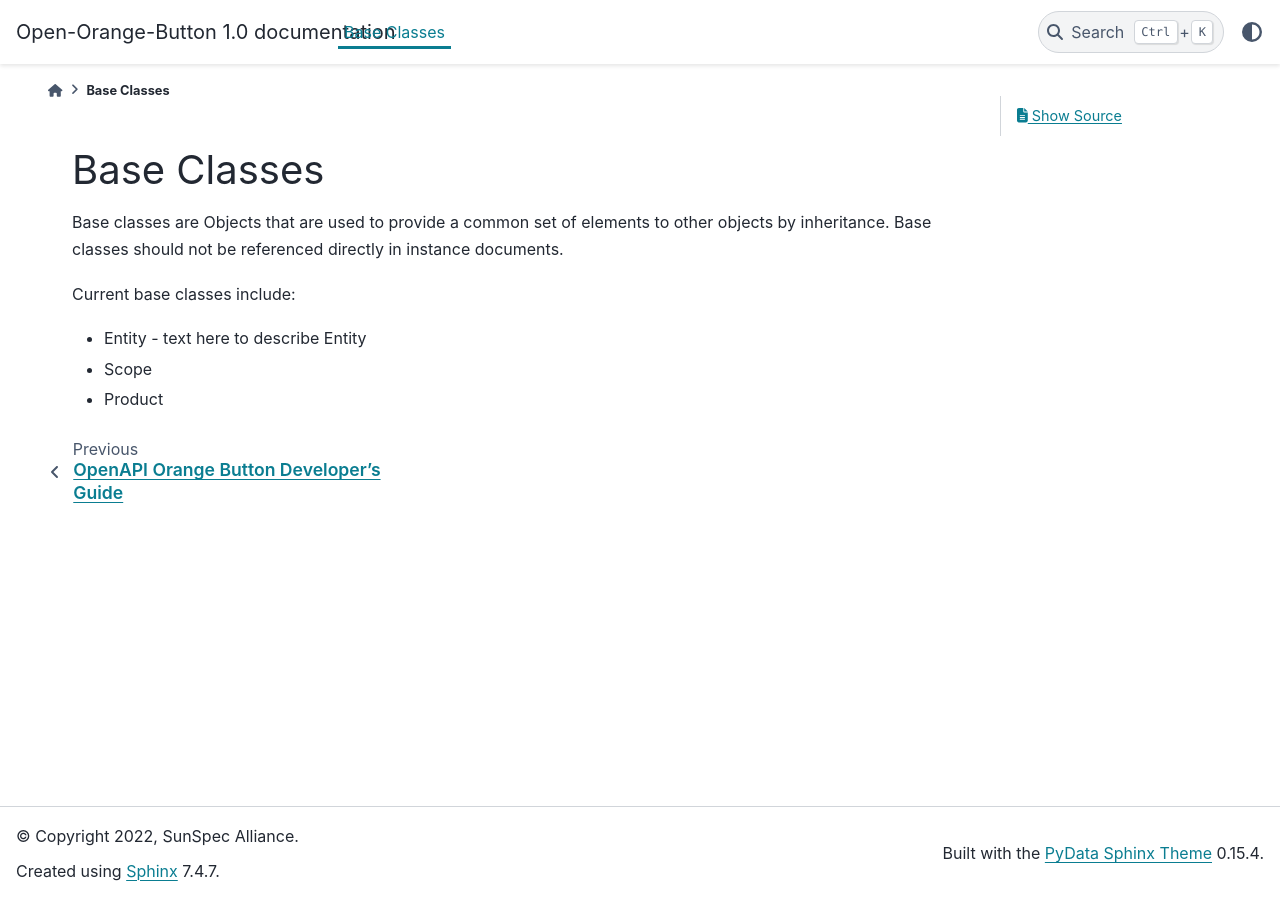
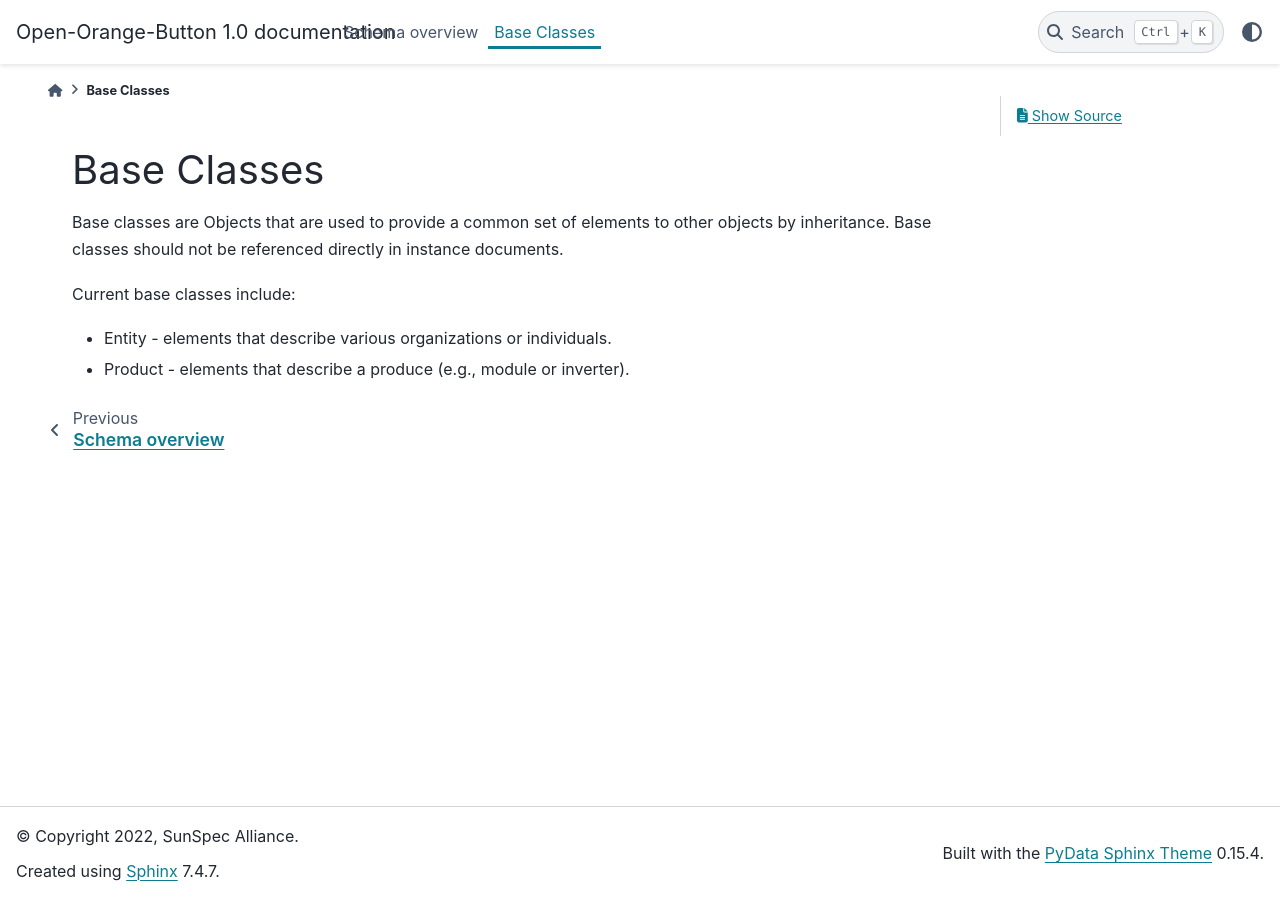
Before and after one commit to Open-Orange-Button/Orange-Button-Taxonomy, a Sphinx documentation site: the page built from docs/sphinx/source/baseclasses.rst, in a window 1280 px wide. Built offline with Sphinx 7.4.7 and the PyData theme 0.15.4, drawn with Linux system fonts in a browser that asks for light colours.

Commit message:
add overview

```diff
--- a/docs/sphinx/source/baseclasses.rst
+++ b/docs/sphinx/source/baseclasses.rst
@@ -7,6 +7,5 @@
 
 Current base classes include:
 
-* Entity - text here to describe Entity
-* Scope
-* Product
+* Entity - elements that describe various organizations or individuals.
+* Product - elements that describe a produce (e.g., module or inverter).
--- a/docs/sphinx/source/index.rst
+++ b/docs/sphinx/source/index.rst
@@ -7,6 +7,7 @@
 .. toctree::
    :maxdepth: 1
 
+   overview
    baseclasses
 
 
```
Also changed, not shown: docs/sphinx/source/overview.rst (added, +26 -0 lines).
